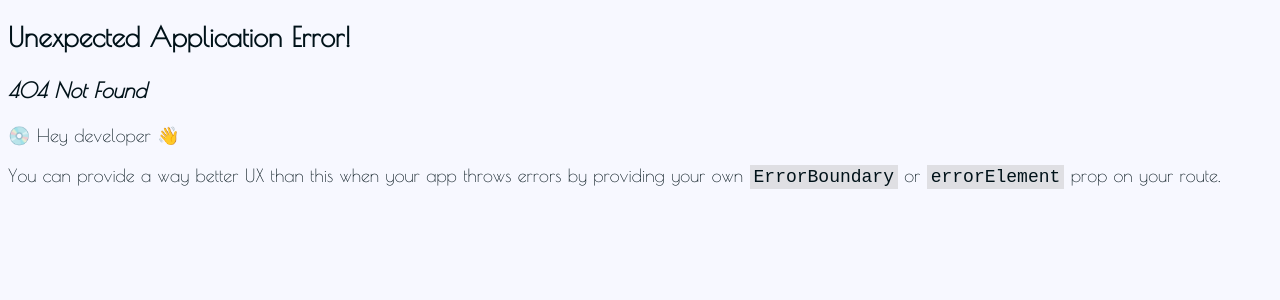
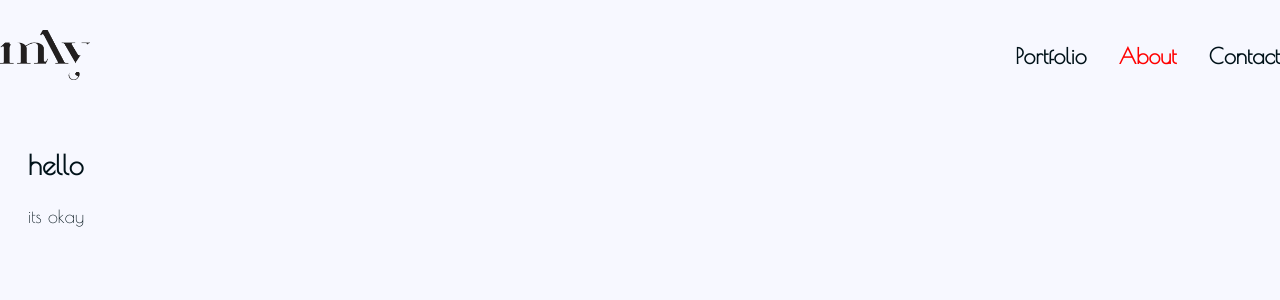
Before and after one commit to geochrs/mlymperi, a React (Vite) app: page /mlymperi/about in a window 1280 px wide. Before the commit this address had no page. Shown: the top 300 px of the page. Built offline with nearby package versions, Linux system fonts and the light colour scheme.

Commit message:
added about section

```diff
--- a/src/App.jsx
+++ b/src/App.jsx
@@ -1,6 +1,7 @@
 import { createBrowserRouter, RouterProvider } from 'react-router-dom';
 import Root from './pages/rOOT.JSX';
 import HomePage from './pages/HomePage';
+import AboutPage from './pages/AboutPage';
 
 function App() {
   const router = createBrowserRouter(
@@ -8,10 +9,13 @@ function App() {
       {
         path: '/',
         element: <Root />,
-        children: [{ index: true, element: <HomePage /> }],
+        children: [
+          { index: true, element: <HomePage /> },
+          { path: '/about', element: <AboutPage /> },
+        ],
       },
     ],
-    { basename: '/mlymperi/' } // Add basename here
+    { basename: '/mlymperi/' }
   );
 
   return <RouterProvider router={router} />;
--- /dev/null
+++ b/src/components/content/AboutSection.jsx
@@ -0,0 +1,11 @@
+import classes from './AboutSection.module.css'
+export default function AboutSection() {
+  return (
+    <section className={classes.section}>
+      <div className={classes.container}>
+        <h2 className={classes.h2}>hello</h2>
+        <div>its okay</div>
+      </div>
+    </section>
+  );
+}
--- /dev/null
+++ b/src/components/content/AboutSection.module.css
@@ -0,0 +1,6 @@
+.container {
+  max-width: 1380px;
+  margin: 0 auto;
+  padding: 120px 20px;
+  text-align: left;
+}
--- a/src/components/layout/Navbar.jsx
+++ b/src/components/layout/Navbar.jsx
@@ -1,4 +1,4 @@
-import { Link } from 'react-router-dom';
+import { NavLink, Link } from 'react-router-dom';
 import logo from '../../assets/images/logo.png';
 import classes from './Navbar.module.css';
 export default function Navbar() {
@@ -11,7 +11,16 @@ export default function Navbar() {
         <nav className={classes.navBar}>
           <ul className={classes.navList}>
             <li>Portfolio</li>
-            <li>About</li>
+            <li>
+              <NavLink
+                to="/about"
+                className={({ isActive }) =>
+                  isActive ? classes.active : undefined
+                }
+              >
+                About
+              </NavLink>
+            </li>
             <li>Contact</li>
           </ul>
         </nav>
--- a/src/components/layout/Navbar.module.css
+++ b/src/components/layout/Navbar.module.css
@@ -44,4 +44,18 @@
     margin: 0;
     list-style: none;
     justify-content: flex-end;
+    transition: all 0.3 ease;
   }
+
+  .navList a {
+    text-decoration: none;
+    color: var(--color-primary)
+  }
+
+  .navList a:hover {
+    color: red;
+  }
+
+  .navList a.active {
+    color: red;
+  }
--- a/src/index.css
+++ b/src/index.css
@@ -25,7 +25,7 @@
   color: #001219;
   min-height: 100vh;
   background-color: #f7f8ff;
-  --color-primary: #171c37;
+  --color-primary: #001219;
   --color-primary-2: #5469e7;
   --color-primary-3: #f7f8ff;
   --color-hover: #4258d2;
--- /dev/null
+++ b/src/pages/AboutPage.jsx
@@ -0,0 +1,5 @@
+import AboutSection from '../components/content/AboutSection';
+
+export default function AboutPage() {
+  return <AboutSection />;
+}
```
